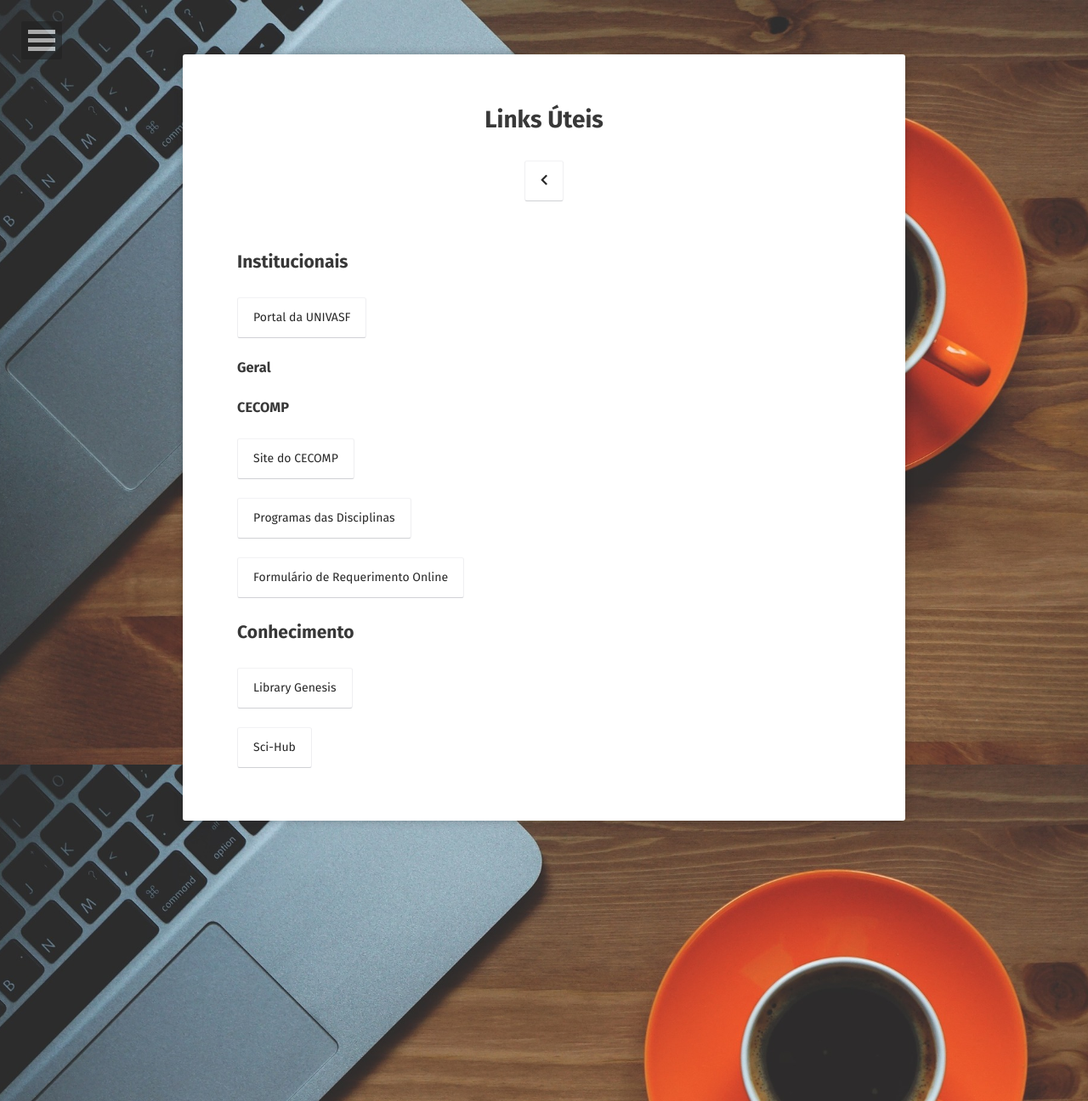
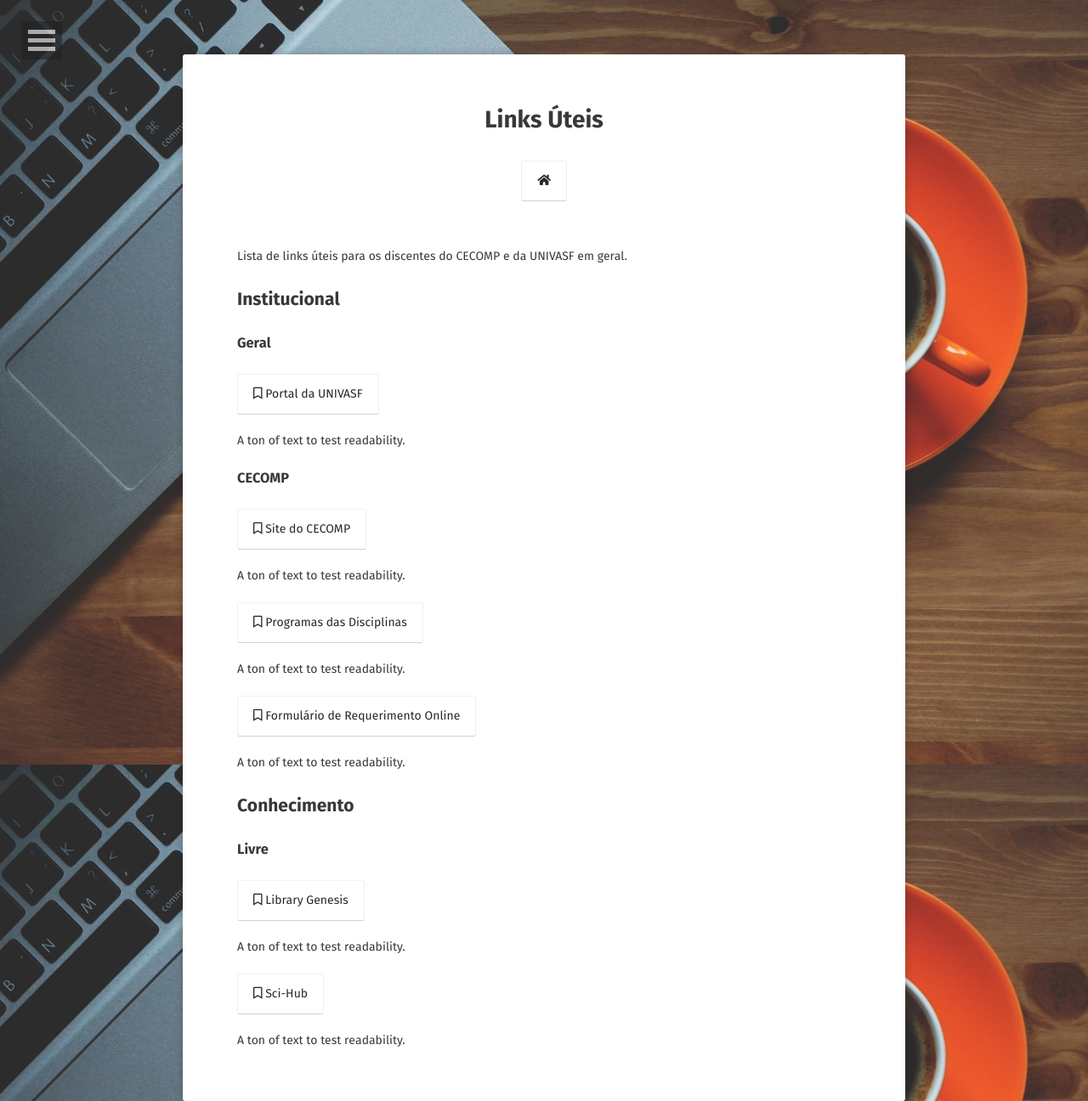
Before and after one commit to caecom/caecom.github.io, a Jekyll site: the page built from links/index.md, in a window 1280 px wide. Shown: the whole page at 85% size. Built offline with Jekyll 4.4.1, drawn with Linux system fonts in a browser that asks for light colours; some web fonts are replaced.

Commit message:
Lista de links implementada como estrutura de dados.

```diff
--- /dev/null
+++ b/_data/links.yml
@@ -0,0 +1,44 @@
+- institucional:
+  category_name: Institucional
+  subcategories:
+    - geral:
+      subcategory_name: Geral
+      links:
+        - portal_univasf:
+          title: Portal da UNIVASF
+          description: A ton of text to test readability.
+          url: http://portais.univasf.edu.br
+
+    - cecomp:
+      subcategory_name: CECOMP
+      links:
+        - site_cecomp:
+          title: Site do CECOMP
+          description: A ton of text to test readability.
+          url: http://www.cecomp.univasf.edu.br
+
+        - site_cecomp_programas_disciplinas:
+          title: Programas das Disciplinas
+          description: A ton of text to test readability.
+          url: https://drive.google.com/open?id=1MU2ucAYDHoNX-DuT2EY69eDxYVJq-HHD
+
+        - site_cecomp_requerimentos_online:
+          title: Formulário de Requerimento Online
+          description: A ton of text to test readability.
+          url: https://docs.google.com/forms/d/e/1FAIpQLSeYsDHOQh1j5eyclZWQkY3tsXih7XLZ6FJ3sf5k9DaOjo31_g/viewform?c=0&w=1
+
+- conhecimento:
+  category_name: Conhecimento
+  subcategories:
+    - livre:
+      subcategory_name: Livre
+      links:
+        - libgen:
+          title: Library Genesis
+          description: A ton of text to test readability.
+          url: http://gen.lib.rus.ec/
+
+        - scihub:
+          title: Sci-Hub
+          description: A ton of text to test readability.
+          url: http://sci-hub.tw/
--- /dev/null
+++ b/_layouts/link-list.html
@@ -0,0 +1,49 @@
+---
+layout: compress
+---
+<!DOCTYPE html>
+<!--[if lt IE 7]><html class="no-js lt-ie9 lt-ie8 lt-ie7"> <![endif]-->
+<!--[if (IE 7)&!(IEMobile)]><html class="no-js lt-ie9 lt-ie8"><![endif]-->
+<!--[if (IE 8)&!(IEMobile)]><html class="no-js lt-ie9"><![endif]-->
+<!--[if gt IE 8]><!--> <html class="no-js"><!--<![endif]-->
+<head>
+    {% include head.html %}
+</head>
+<body>
+    {% include nav.html %}
+    <!-- Header -->
+    <header class="header" role="banner">
+        <div class="wrapper animated fadeIn">
+            <div class="content">
+                <div class="post-title">
+                    <h1>{{ page.title }}</h1>
+                    <a class="btn zoombtn" href="{{site.url}}">
+                        <i class="fa fa-home"></i>
+                    </a>
+                </div>
+                {{ content }}
+                <div class="link-list">
+                    {% for category in site.data.links %}
+                    <h2 id="{{category.category_name}}">{{ category.category_name }}</h2>
+                        {% for subcategory in category.subcategories %}
+                        <h3 id="{{ subcategory.subcategory_name }}">{{ subcategory.subcategory_name }}</h3>
+
+                            {% for link in subcategory.links %}
+                            <div class="wow fadeInLeft" data-wow-duration="0.5s">
+                            <a class="btn zoombtn" href="{{ link.url }}" target="_blank">
+                                <i class="far fa-bookmark"></i> {{link.title}}
+                            </a>
+                            <p>{{ link.description }}</p>
+                            </div>
+                            {% endfor %}
+                        {% endfor %}
+                    {% endfor %}
+                </div>
+            </div>
+        </div>
+    </header>
+    {% include scripts.html %}
+    <script src="{{ site.url }}/assets/js/wow.min.js"></script>
+    <script type="text/javascript">(new WOW).init();</script>
+</body>
+</html>
--- a/links/index.md
+++ b/links/index.md
@@ -7,22 +7,4 @@ excerpt: "Lista de links úteis para os discentes do CECOMP e da UNIVASF em gera
 comments: false
 ---
 
-## Institucionais
-
-[Portal da UNIVASF](http://portais.univasf.edu.br){: .btn}
-
-### Geral
-
-### CECOMP
-
-[Site do CECOMP](http://www.cecomp.univasf.edu.br){: .btn}
-
-[Programas das Disciplinas](http://www.cecomp.univasf.edu.br){: .btn}
-
-[Formulário de Requerimento Online](http://www.cecomp.univasf.edu.br){: .btn}
-
-## Conhecimento
-
-[Library Genesis](http://gen.lib.rus.ec/){: .btn}
-
-[Sci-Hub](http://sci-hub.tw/){: .btn}
+Lista de links úteis para os discentes do CECOMP e da UNIVASF em geral.
```
Also changed, not shown: other parts of links/index.md (+1 -1 lines).
